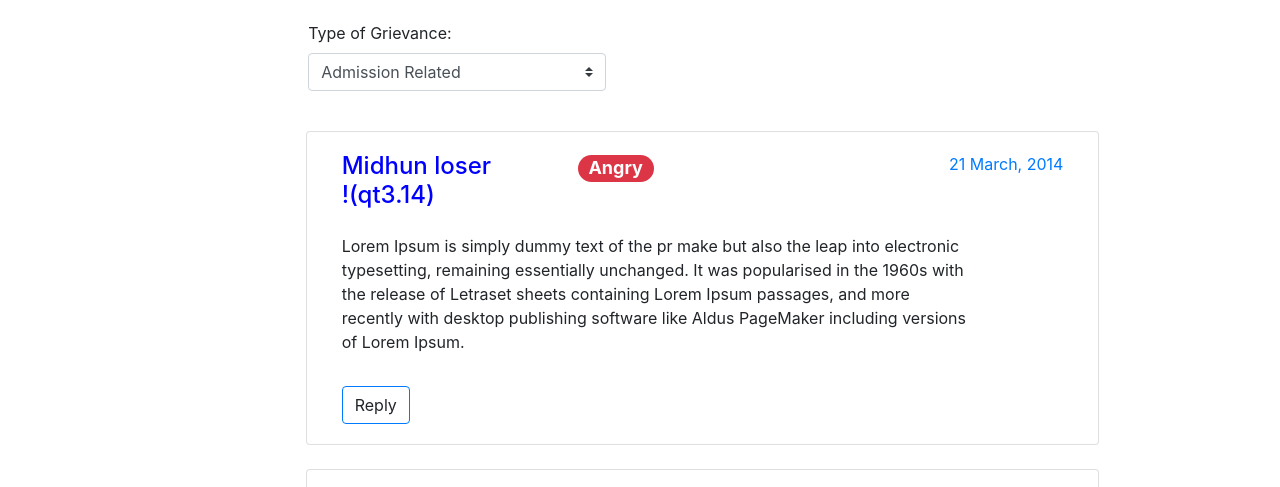
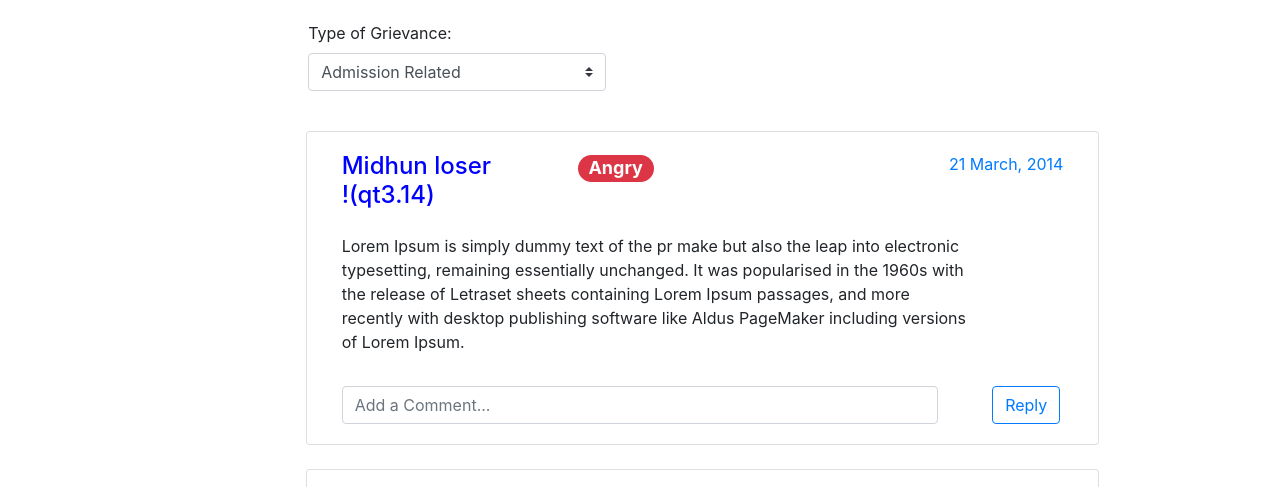
Before and after one commit to MidhunPramod/Smart-India-Hackathon, a plain HTML site: page client/admin.html in a window 1280 px wide. Shown: the part 244-731 px from the top of the page. Drawn offline with nearby package versions, Linux system fonts and the light colour scheme.

Commit message:
Admin page comment section added

```diff
--- a/client/admin.html
+++ b/client/admin.html
@@ -39,7 +39,7 @@
     <!-- Side nav bar -->
     <div class="row">
         <div class="col-2 mt-5 ml-2">
-            <div class="nav flex-column nav-pills" id="side-navbar" role="tablist" aria-orientation="vertical">
+            <div class="nav flex-column nav-pills active" id="side-navbar" role="tablist" aria-orientation="vertical">
                 <a class="nav-link active" id="listgrief" data-toggle="pill" href="#v-pills-home" role="tab">List
                     Grievances</a>
                 <a class="nav-link" id="analyse" data-toggle="pill" href="#v-pills-home" role="tab">Analytics</a>
@@ -107,12 +107,24 @@
                                     </p>
                                 </div>
 
-                                <div class="row mt-3 col-sm-12">
-                                    <div class="col-sm-5"></div>
-                                    <div class="col-sm-5 offset-sm-1"></div>
+                                <div class="row mt-3">
+                                    <div class="col-sm-10">
+                                        <input class="form-control" placeholder="Add a Comment...">
+                                    </div>
+                                    <div class="col-sm-1 ml-4">
+                                        <button class="btn btn-outline-primary" type="submit">Reply</button>
+                                    </div>
+                                </div>
+
+                            </div>
+                            <!-- <div class="row mt-3 col-sm-12">
+                                    <div class="col-sm-8">
+                                        <input class="form-control" placeholder="Add a Comment" aria-label="Search">
+                                    </div>
+                                    <div class="col-sm-2 offset-sm-1"></div>
                                     <a class="btn btn-outline-primary ml-2s">
                                         Reply</a>
-                                </div>
+                                </div> -->
                         </div>
                 </div>
 
```
Lines whose indentation alone changed are shown as unchanged.
